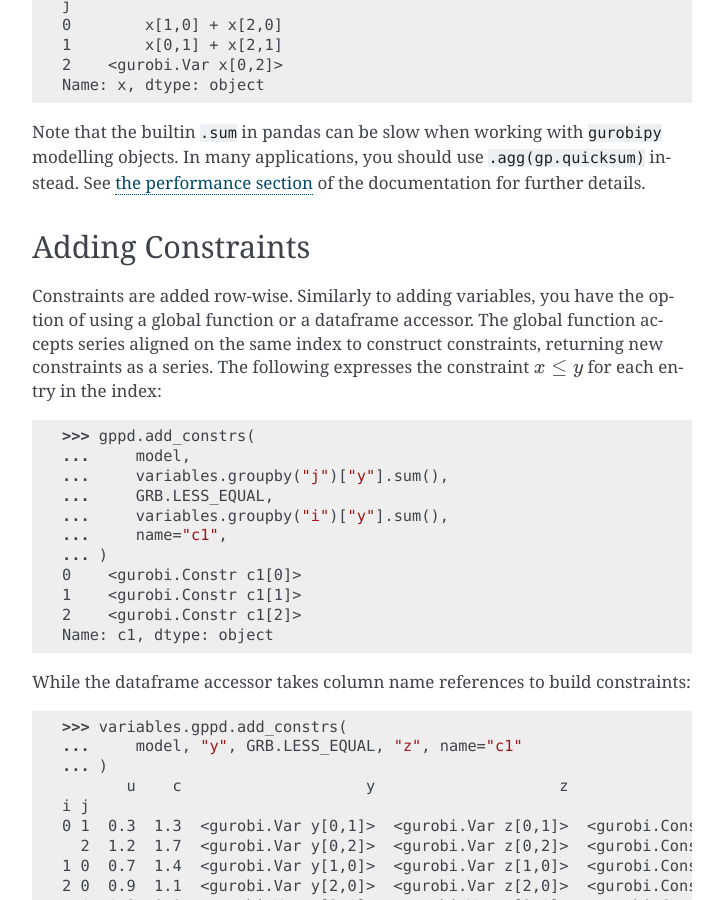
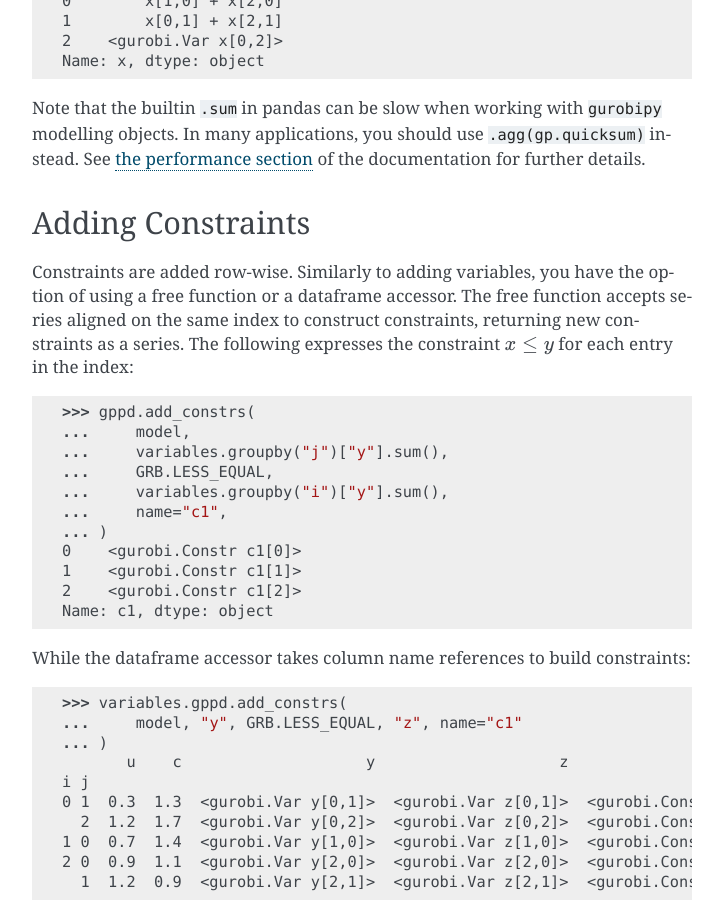
Before and after one commit to Gurobi/gurobipy-pandas, a Sphinx documentation site: the page built from docs/source/usage.rst, in a window 1280 px wide and 900 px high, scrolled down 2690 px. Shown: the whole window, without its empty margins (388-1111 px from the left). Built offline with Sphinx 7.4.7, drawn with Linux system fonts in a browser that asks for light colours; pages that are not in the unit, such as notebooks, are missing from menus; some of the changed text lies outside the part shown.

Commit message:
Clean up terminology in docs
"global" function -> "free" function

```diff
--- a/docs/source/naming.rst
+++ b/docs/source/naming.rst
@@ -5,7 +5,7 @@
 
 Of course, when working with large series and dataframes, we don't want to name every variable individually. So, :code:`gurobipy-pandas` generates names for variables and constraints automatically based on the index passed in. The behaviour is similar to :code:`addVars` and :code:`addConstrs` in :code:`gurobipy`.
 
-Note that the conventions below apply to all methods for adding variables and constraints (using global functions or accessors, from a series, dataframe, or index). If using a series or dataframe, naming will be based on the index of that series or dataframe.
+Note that the conventions below apply to all methods for adding variables and constraints (using free functions or accessors, from a series, dataframe, or index). If using a series or dataframe, naming will be based on the index of that series or dataframe.
 
 .. doctest:: [naming]
 
--- a/docs/source/usage.rst
+++ b/docs/source/usage.rst
@@ -1,7 +1,7 @@
 Usage
 =====
 
-This page gives a brief run through of methods used to build optimization models in ``gurobipy-pandas`` and extract solutions. ``gurobipy-pandas`` provides several global functions for model building, and implements pandas' `accessors <https://pandas.pydata.org/docs/ecosystem.html#accessors>`_ to facilitate building models and querying results from dataframes and series respectively.
+This page gives a brief run through of methods used to build optimization models in ``gurobipy-pandas`` and extract solutions. ``gurobipy-pandas`` provides several free functions for model building, and implements pandas' `accessors <https://pandas.pydata.org/docs/ecosystem.html#accessors>`_ to facilitate building models and querying results from dataframes and series respectively.
 
 Standard Imports
 ----------------
@@ -119,7 +119,7 @@
 Adding Constraints
 ------------------
 
-Constraints are added row-wise. Similarly to adding variables, you have the option of using a global function or a dataframe accessor. The global function accepts series aligned on the same index to construct constraints, returning new constraints as a series. The following expresses the constraint :math:`x \le y` for each entry in the index:
+Constraints are added row-wise. Similarly to adding variables, you have the option of using a free function or a dataframe accessor. The free function accepts series aligned on the same index to construct constraints, returning new constraints as a series. The following expresses the constraint :math:`x \le y` for each entry in the index:
 
 .. doctest:: [usage]
 
```
